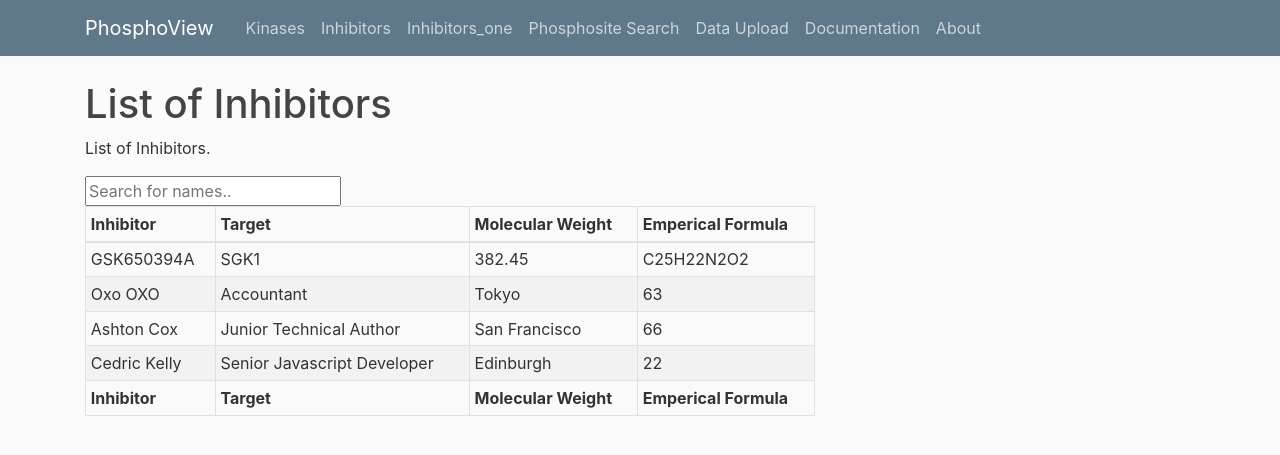
After one commit to SheridanS97/DreamTeam, a Flask app: page /Inhibitors_one in a window 1280 px wide. The commit adds this page. Shown: the top 455 px of the page. Run offline with Flask 2, Linux system fonts and the light colour scheme; some libraries are stand-ins or nearby versions.

Commit message:
added search page

```diff
--- a/app/app.py
+++ b/app/app.py
@@ -1,21 +1,23 @@
 from flask import Flask, render_template, url_for, flash, redirect
 from werkzeug.utils import secure_filename
-from forms import LoginForm, FileForm, Inhibitor
+from forms import Kinase, FileForm, Inhibitor
 from flask_wtf import FlaskForm
 from flask_wtf.file import FileField, FileAllowed, FileRequired
 from wtforms import validators, StringField, SubmitField
 import os
+#from wtforms_sqlalchemy.fields import QuerySelectField
+
+
 
 
 app = Flask(__name__)
-
-app.config['SECRET_KEY'] = '5791628bb0b13ce0c676dfde280ba245'
+app.config['SECRET_KEY'] = '11d5c86229d773022cb61679343f8232'
 
 
 @app.route("/")
 @app.route("/home")
 def home():
-    return render_template('home.html', title= "Welcome to PhosphoView")
+    return render_template('home.html', title= "Welcome to LhosphoView")
 
 
 @app.route("/upload", methods=['GET', 'POST'])
@@ -24,9 +26,14 @@ def Data_Upload():
     return render_template('Data_Upload.html', title='Data Upload', form=form)
 
 
-@app.route("/HumanKinaseList")
+@app.route("/HumanKinaseList", methods = ['GET', 'POST'])
 def HumanKinaseList():
-    form=LoginForm()
+    form=Kinase()
+    if form.validate_on_submit():
+        if form.search.data in 'oxo':
+            return redirect(url_for('home'))
+        else:
+            flash('Kinase not found. Please check and try again.', 'danger')
     return render_template('ListHumanKinases.html', title='List of Human Kinases', form=form)
 
 
@@ -53,7 +60,7 @@ def about():
     },
 
     {
-        'Name': 'Alisha Ang',
+        'Name': 'Alisha Angdembe',
         'Description': 'A Msc Bioinformatics student, who loves coding as well',
     },
 
@@ -62,18 +69,44 @@ def about():
 
     return render_template('about.html', posts=posts, title = " About")
 
+
+
 @app.route("/documentation")
 def Documentation():
     return render_template('documentation.html', title='Documentation')
 
-@app.route("/advancedSearch")
-def AdvancedSearch():
-    return render_template('advancedSearch.html', title='Advanced Search')
 
-@app.route("/Inhibitors")
+@app.route("/Phosphosite")
+def Phosphosite():
+#    form = ChoiceForm()
+#    form.opts.query = Choice.query.filter(Choice.id > 1)
+#    if form.validate_on_submit():
+#        return '<html><h1>{}</h1></html>'.format(form.opts.data)
+    return render_template('Phosphosite.html', title='Phosphosite Search')
+
+
+
+@app.route("/Inhibitors", methods = ['GET', 'POST'])
 def Inhibitors():
     form=Inhibitor()
-    return render_template('inhibitors.html', title='Inhibitors', form=form)
+    if form.validate_on_submit():
+        if form.search.data in 'oxo':
+            return redirect(url_for('results_inhibitor'))
+        else:
+            flash('Inhibitor not found. Please check and try again.', 'danger')
+    return render_template('Inhibitors.html', title='Inhibitors', form=form)
+
+@app.route("/Inhibitors_one", methods = ['GET', 'POST'])
+def Inhibitors_one():
+    return render_template('Inhibitors_one.html', title='Inhibitors')
+
+
+
+
+@app.route("/results_inhibitor")
+def results_inhibitor():
+    return render_template('results_inhibitor.html', title='Inhibitor results')
+
 
 
 
--- /dev/null
+++ b/app/templates/Inhibitors_one.html
@@ -0,0 +1,90 @@
+{% extends "layout.html" %}
+{% block content %}
+<!DOCTYPE html>
+<html>
+<head>
+<h1>List of Inhibitors</h1>
+<p>List of Inhibitors.</p>
+</head>
+<style>
+tr:nth-child(even) {
+  background-color: #f2f2f2;
+}
+</style>
+<input type="text" id="myInput" onkeyup="myFunction()" placeholder="Search for names..">
+<table id="myTable" class="table table-hover table-bordered table-sm" width="100%">
+  <thead>
+    <tr>
+      <th class="th-sm">Inhibitor
+      </th>
+      <th class="th-sm">Target
+      </th>
+      <th class="th-sm">Molecular Weight
+      </th>
+      <th class="th-sm">Emperical Formula
+      </th>
+    </tr>
+  </thead>
+  <tbody>
+    <tr>
+      <td>GSK650394A</td>
+      <td>SGK1</td>
+      <td>382.45</td>
+      <td>C25H22N2O2</td>
+    </tr>
+    <tr>
+      <td>Oxo OXO</td>
+      <td>Accountant</td>
+      <td>Tokyo</td>
+      <td>63</td>
+    </tr>
+    <tr>
+      <td>Ashton Cox</td>
+      <td>Junior Technical Author</td>
+      <td>San Francisco</td>
+      <td>66</td>
+    </tr>
+    <tr>
+      <td>Cedric Kelly</td>
+      <td>Senior Javascript Developer</td>
+      <td>Edinburgh</td>
+      <td>22</td>
+    </tr>
+  </tbody>
+  <tfoot>
+    <tr>
+      <th>Inhibitor
+      </th>
+      <th>Target
+      </th>
+      <th>Molecular Weight
+      </th>
+      <th>Emperical Formula
+      </th>
+    </tr>
+  </tfoot>
+    <script>
+function myFunction() {
+  // Declare variables
+  var input, filter, table, tr, td, i, txtValue;
+  input = document.getElementById("myInput");
+  filter = input.value.toUpperCase();
+  table = document.getElementById("myTable");
+  tr = table.getElementsByTagName("tr");
+
+  // Loop through all table rows, and hide those who don't match the search query
+  for (i = 0; i < tr.length; i++) {
+    td = tr[i].getElementsByTagName("td")[0];
+    if (td) {
+      txtValue = td.textContent || td.innerText;
+      if (txtValue.toUpperCase().indexOf(filter) > -1) {
+        tr[i].style.display = "";
+      } else {
+        tr[i].style.display = "none";
+      }
+    }
+  }
+}
+</script>
+</table>
+{% endblock content %}
--- a/app/templates/layout.html
+++ b/app/templates/layout.html
@@ -22,7 +22,8 @@
             <div class="navbar-nav mr-auto">
               <a class="nav-item nav-link" href="/HumanKinaseList">Kinases</a>
               <a class="nav-item nav-link" href="/Inhibitors">Inhibitors</a>
-              <a class="nav-item nav-link" href="/Advanced_Search">Phosphosite Search</a>
+              <a class="nav-item nav-link" href="/Inhibitors_one">Inhibitors_one</a>
+              <a class="nav-item nav-link" href="/Phosphosite">Phosphosite Search</a>
               <a class="nav-item nav-link" href="/upload">Data Upload</a>
               <a class="nav-item nav-link" href="/documentation">Documentation</a>
               <a class="nav-item nav-link" href="/about">About</a>
@@ -34,7 +35,17 @@
     <main role="main" class="container">
       <div class="row">
         <div class="col-md-8">
+          {% with messages = get_flashed_messages(with_categories=true) %}
+            {% if messages %}
+              {% for category, message in messages %}
+                <div class="alert alert-{{ category }}">
+                  {{ message }}
+                </div>
+              {% endfor %}
+            {% endif %}
+          {% endwith %}
           {% block content %}{% endblock %}
+        </div>
       </div>
     </main>
     <!-- Optional JavaScript -->
```
Also changed, not shown: app/forms.py (+9 -1 lines), app/templates/Phosphosite.html (added, +10 -0 lines), app/templates/inhibitors.html (+15 -4 lines), app/templates/results_inhibitor.html (added, +49 -0 lines).
